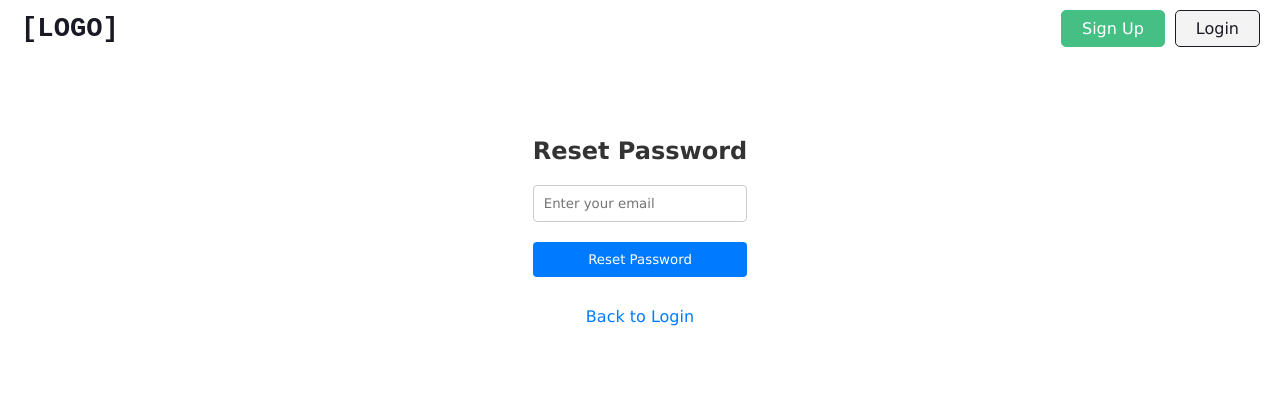
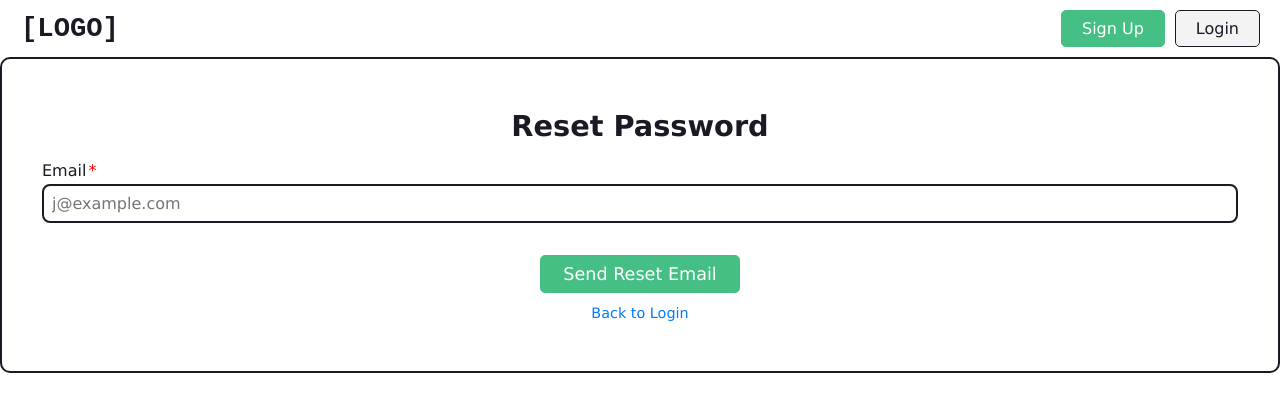
Before and after one commit to bbrockbrown/js-frontend, a React (Vite) app: page /forgot-password in a window 1280 px wide. Shown: the top 412 px of the page. Built offline with nearby package versions, Linux system fonts and the light colour scheme; no server answers.

Commit message:
ready for firebase

```diff
--- a/src/common/components/form/styles.js
+++ b/src/common/components/form/styles.js
@@ -23,12 +23,13 @@ export const StyledInput = styled.input`
   padding: 8px;
   border: solid 2px var(--text);
   border-radius: 8px;
-  width: 375px;
+  width: 100%;
+  box-sizing: border-box;
 `;
 
 export const PasswordContainer = styled.div`
   position: relative;
-  width: fit-content;
+  width: 100%;
 `;
 
 export const IconContainer = styled.div`
--- a/src/common/components/users/UsersList.jsx
+++ b/src/common/components/users/UsersList.jsx
@@ -1,6 +1,8 @@
 import { useEffect, useState } from 'react';
 
 import styled from 'styled-components';
+
+import { auth } from '@/firebase-config';
 
 const UsersContainer = styled.div`
   margin-top: 2rem;
@@ -55,7 +57,7 @@ export default function UsersList() {
   useEffect(() => {
     const fetchUsers = async () => {
       try {
-        const token = localStorage.getItem('authToken');
+        const token = await auth.currentUser?.getIdToken();
         const response = await fetch(
           `${import.meta.env.VITE_BACKEND_URL}/auth/users`,
           {
--- a/src/pages/account/RequestPasswordReset.jsx
+++ b/src/pages/account/RequestPasswordReset.jsx
@@ -4,75 +4,27 @@ import { Link } from 'react-router-dom';
 import styled from 'styled-components';
 
 import { useUser } from '@/common/contexts/UserContext';
-
-const Container = styled.div`
-  max-width: 400px;
-  margin: 40px auto;
-  padding: 20px;
-`;
-
-const Form = styled.form`
-  display: flex;
-  flex-direction: column;
-  gap: 20px;
-`;
-
-const Input = styled.input`
-  padding: 10px;
-  border: 1px solid #ccc;
-  border-radius: 4px;
-`;
-
-const Button = styled.button`
-  padding: 10px;
-  background-color: #007bff;
-  color: white;
-  border: none;
-  border-radius: 4px;
-  cursor: pointer;
-  transition: background-color 0.2s ease;
-
-  &:hover {
-    background-color: #0056b3;
-  }
-
-  &:disabled {
-    background-color: #ccc;
-    cursor: not-allowed;
-  }
-`;
-
-const ErrorMessage = styled.div`
-  color: red;
-  margin-top: 10px;
-  padding: 10px;
-  border-radius: 4px;
-  background-color: #ffe6e6;
-`;
+import { Form, FormTitle } from '@/common/components/form/Form';
+import { Input } from '@/common/components/form/Input';
+import SubmitButton from '@/common/components/form/SubmitButton';
+import { RedSpan } from '@/common/components/form/styles';
 
 const SuccessMessage = styled.div`
   color: #2e7d32;
-  margin-top: 10px;
   padding: 10px;
   border-radius: 4px;
   background-color: #edf7ed;
+  font-size: 0.9rem;
 `;
 
 const StyledLink = styled(Link)`
   color: #007bff;
   text-decoration: none;
-  text-align: center;
-  margin-top: 10px;
+  font-size: 0.9rem;
 
   &:hover {
     text-decoration: underline;
   }
-`;
-
-const Title = styled.h2`
-  text-align: center;
-  color: #333;
-  margin-bottom: 20px;
 `;
 
 export default function RequestPasswordReset() {
@@ -98,35 +50,33 @@ export default function RequestPasswordReset() {
   };
 
   return (
-    <Container>
-      <Title>Reset Password</Title>
+    <Form onSubmit={handleSubmit}>
+      <FormTitle>Reset Password</FormTitle>
       {!success ? (
-        <Form onSubmit={handleSubmit}>
-          <Input
-            type='email'
-            placeholder='Enter your email'
+        <>
+          {error && <RedSpan>{error}</RedSpan>}
+          <Input.Text
+            title='Email'
+            placeholder='j@example.com'
             value={email}
             onChange={(e) => setEmail(e.target.value)}
             required
-            autoComplete='email'
           />
-          <Button type='submit' disabled={isLoading}>
-            {isLoading ? 'Sending...' : 'Reset Password'}
-          </Button>
-          {error && <ErrorMessage>{error}</ErrorMessage>}
+          <SubmitButton onClick={() => {}} disabled={isLoading}>
+            {isLoading ? 'Sending...' : 'Send Reset Email'}
+          </SubmitButton>
           <StyledLink to='/login'>Back to Login</StyledLink>
-        </Form>
+        </>
       ) : (
-        <div>
+        <>
           <SuccessMessage>
             Password reset instructions have been sent to your email. Please
-            check your inbox and follow the instructions to reset your password.
-            If you don&apos;t receive the email within a few minutes, please
-            check your spam folder.
+            check your inbox and follow the instructions. If you don&apos;t see
+            it within a few minutes, check your spam folder.
           </SuccessMessage>
           <StyledLink to='/login'>Back to Login</StyledLink>
-        </div>
+        </>
       )}
-    </Container>
+    </Form>
   );
 }
--- a/src/pages/account/ResetPassword.jsx
+++ b/src/pages/account/ResetPassword.jsx
@@ -1,51 +1,20 @@
 import React, { useEffect, useState } from 'react';
 
+import { confirmPasswordReset } from 'firebase/auth';
 import { useNavigate } from 'react-router-dom';
 import styled from 'styled-components';
 
-import { useUser } from '@/common/contexts/UserContext';
-
-const Container = styled.div`
-  max-width: 400px;
-  margin: 40px auto;
-  padding: 20px;
-`;
-
-const Form = styled.form`
-  display: flex;
-  flex-direction: column;
-  gap: 20px;
-`;
-
-const Input = styled.input`
-  padding: 10px;
-  border: 1px solid #ccc;
-  border-radius: 4px;
-`;
-
-const Button = styled.button`
-  padding: 10px;
-  background-color: #007bff;
-  color: white;
-  border: none;
-  border-radius: 4px;
-  cursor: pointer;
-
-  &:disabled {
-    background-color: #ccc;
-  }
-`;
-
-const ErrorMessage = styled.div`
-  color: red;
-  margin-top: 10px;
-`;
+import { auth } from '@/firebase-config';
+import { Form, FormTitle } from '@/common/components/form/Form';
+import { Input } from '@/common/components/form/Input';
+import SubmitButton from '@/common/components/form/SubmitButton';
+import { RedSpan } from '@/common/components/form/styles';
 
 const PasswordStrength = styled.div`
   height: 5px;
-  margin-top: 5px;
-  background-color: ${({ strength }) => {
-    switch (strength) {
+  border-radius: 3px;
+  background-color: ${({ $strength }) => {
+    switch ($strength) {
       case 'weak':
         return '#ff4d4d';
       case 'medium':
@@ -56,8 +25,8 @@ const PasswordStrength = styled.div`
         return '#ccc';
     }
   }};
-  width: ${({ strength }) => {
-    switch (strength) {
+  width: ${({ $strength }) => {
+    switch ($strength) {
       case 'weak':
         return '33%';
       case 'medium':
@@ -74,104 +43,74 @@ const PasswordStrength = styled.div`
 const PasswordRequirements = styled.ul`
   font-size: 0.8rem;
   color: #666;
-  margin-top: 5px;
+  margin: 0;
   padding-left: 20px;
+  text-align: left;
 `;
 
-const PasswordContainer = styled.div`
-  display: flex;
-  flex-direction: column;
-`;
+const checkPasswordStrength = (password) => {
+  const score =
+    (password.length >= 8 ? 1 : 0) +
+    (/[A-Z]/.test(password) ? 1 : 0) +
+    (/[a-z]/.test(password) ? 1 : 0) +
+    (/\d/.test(password) ? 1 : 0) +
+    (/[!@#$%^&*(),.?":{}|<>]/.test(password) ? 1 : 0);
+
+  if (score >= 4) return 'strong';
+  if (score >= 2) return 'medium';
+  return 'weak';
+};
+
+const getUnmetRequirements = (password) => {
+  const requirements = [];
+  if (password.length < 8) requirements.push('At least 8 characters');
+  if (!/[A-Z]/.test(password)) requirements.push('One uppercase letter');
+  if (!/[a-z]/.test(password)) requirements.push('One lowercase letter');
+  if (!/\d/.test(password)) requirements.push('One number');
+  if (!/[!@#$%^&*(),.?":{}|<>]/.test(password))
+    requirements.push('One special character');
+  return requirements;
+};
 
 export default function ResetPassword() {
   const [password, setPassword] = useState('');
   const [confirmPassword, setConfirmPassword] = useState('');
+  const [oobCode, setOobCode] = useState(null);
   const [error, setError] = useState('');
   const [isLoading, setIsLoading] = useState(false);
-  const { updatePassword } = useUser();
   const navigate = useNavigate();
 
   useEffect(() => {
-    const hash = window.location.hash.substring(1);
+    // Firebase password reset links use query params: ?mode=resetPassword&oobCode=xxx
+    const params = new URLSearchParams(window.location.search);
+    const mode = params.get('mode');
+    const code = params.get('oobCode');
 
-    const hashParams = new URLSearchParams(hash);
-
-    const access_token = hashParams.get('access_token');
-    const type = hashParams.get('type');
-
-    console.log('Hash parameters:', {
-      hasAccessToken: !!access_token,
-      type,
-    });
-
-    if (!access_token) {
+    if (!code) {
       setError(
         'No reset token found. Please request a new password reset link.'
       );
-    } else if (type !== 'recovery') {
+    } else if (mode !== 'resetPassword') {
       setError(
-        'Invalid reset link type. Please request a new password reset link.'
+        'Invalid reset link. Please request a new password reset link.'
       );
+    } else {
+      setOobCode(code);
     }
   }, []);
-
-  const checkPasswordStrength = (password) => {
-    const hasUpperCase = /[A-Z]/.test(password);
-    const hasLowerCase = /[a-z]/.test(password);
-    const hasNumbers = /\d/.test(password);
-    const hasSpecialChar = /[!@#$%^&*(),.?":{}|<>]/.test(password);
-
-    const strength =
-      (hasUpperCase ? 1 : 0) +
-      (hasLowerCase ? 1 : 0) +
-      (hasNumbers ? 1 : 0) +
-      (hasSpecialChar ? 1 : 0) +
-      (password.length >= 8 ? 1 : 0);
-
-    if (strength >= 4) return 'strong';
-    if (strength >= 2) return 'medium';
-    return 'weak';
-  };
-
-  const validatePassword = (password) => {
-    const requirements = [];
-
-    if (password.length < 8) {
-      requirements.push('Password must be at least 8 characters long');
-    }
-    if (!/[A-Z]/.test(password)) {
-      requirements.push('Include at least one uppercase letter');
-    }
-    if (!/[a-z]/.test(password)) {
-      requirements.push('Include at least one lowercase letter');
-    }
-    if (!/\d/.test(password)) {
-      requirements.push('Include at least one number');
-    }
-    if (!/[!@#$%^&*(),.?":{}|<>]/.test(password)) {
-      requirements.push('Include at least one special character');
-    }
-
-    return requirements;
-  };
 
   const handleSubmit = async (e) => {
     e.preventDefault();
     setError('');
-    const hash = window.location.hash.substring(1);
-    const hashParams = new URLSearchParams(hash);
-    const access_token = hashParams.get('access_token');
 
-    if (!access_token) {
-      setError(
-        'Reset token not found. Please request a new password reset link.'
-      );
+    if (!oobCode) {
+      setError('Reset token not found. Please request a new password reset link.');
       return;
     }
 
-    const requirements = validatePassword(password);
-    if (requirements.length > 0) {
-      setError(requirements.join(', '));
+    const unmet = getUnmetRequirements(password);
+    if (unmet.length > 0) {
+      setError(unmet.join(', '));
       return;
     }
 
@@ -183,57 +122,60 @@ export default function ResetPassword() {
     setIsLoading(true);
 
     try {
-      console.log('Attempting password reset with token');
-      await updatePassword(password, access_token);
-
+      await confirmPasswordReset(auth, oobCode, password);
       navigate('/login', {
         state: {
           message:
-            'Password has been reset successfully. Please login with your new password.',
+            'Password reset successfully. Please log in with your new password.',
         },
         replace: true,
       });
     } catch (err) {
-      console.error('Password reset error:', err);
+      if (err.code === 'auth/expired-action-code') {
+        setError('Reset link has expired. Please request a new one.');
+      } else if (err.code === 'auth/invalid-action-code') {
+        setError('Reset link is invalid or already used. Please request a new one.');
+      } else {
         setError(err.message || 'Failed to reset password. Please try again.');
+      }
     } finally {
       setIsLoading(false);
     }
   };
 
+  const unmet = getUnmetRequirements(password);
+
   return (
-    <Container>
-      <h2>Set New Password</h2>
     <Form onSubmit={handleSubmit}>
-        <PasswordContainer>
-          <Input
-            type='password'
-            placeholder='New Password'
+      <FormTitle>Set New Password</FormTitle>
+      {error && <RedSpan>{error}</RedSpan>}
+      <Input.Password
+        title='New Password'
         value={password}
         onChange={(e) => setPassword(e.target.value)}
         required
       />
-          <PasswordStrength strength={checkPasswordStrength(password)} />
       {password && (
+        <>
+          <PasswordStrength $strength={checkPasswordStrength(password)} />
+          {unmet.length > 0 && (
             <PasswordRequirements>
-              {validatePassword(password).map((req, index) => (
-                <li key={index}>{req}</li>
+              {unmet.map((req) => (
+                <li key={req}>{req}</li>
               ))}
             </PasswordRequirements>
           )}
-        </PasswordContainer>
-        <Input
-          type='password'
-          placeholder='Confirm New Password'
+        </>
+      )}
+      <Input.Password
+        title='Confirm Password'
         value={confirmPassword}
         onChange={(e) => setConfirmPassword(e.target.value)}
         required
       />
-        <Button type='submit' disabled={isLoading}>
+      <SubmitButton onClick={() => {}} disabled={isLoading || !oobCode}>
         {isLoading ? 'Updating...' : 'Update Password'}
-        </Button>
-        {error && <ErrorMessage>{error}</ErrorMessage>}
+      </SubmitButton>
     </Form>
-    </Container>
   );
 }
--- a/src/pages/account/SignUp.jsx
+++ b/src/pages/account/SignUp.jsx
@@ -7,6 +7,7 @@ import { Form, FormTitle } from '@/common/components/form/Form';
 import { Input } from '@/common/components/form/Input';
 import SubmitButton from '@/common/components/form/SubmitButton';
 import { useUser } from '@/common/contexts/UserContext';
+import { RedSpan } from '@/common/components/form/styles';
 
 import { StyledPage } from './styles';
 
@@ -64,7 +65,7 @@ export default function SignUp() {
 
     try {
       const response = await fetch(
-        `${import.meta.env.REACT_APP_BACKEND_URL}/auth/signup`,
+        `${import.meta.env.VITE_BACKEND_URL}/auth/signup`,
         {
           method: 'POST',
           headers: {
@@ -85,9 +86,6 @@ export default function SignUp() {
       if (!response.ok) {
         throw new Error(data.error || 'Failed to create account');
       }
-      alert(
-        'Account created successfully! Please check your email to verify your account.'
-      );
       navigate('/login', {
         state: {
           message:
@@ -106,7 +104,7 @@ export default function SignUp() {
     <StyledPage>
       <Form onSubmit={handleSubmit}>
         <FormTitle>Create an account</FormTitle>
-        {error && <div className='text-red-500 mb-4'>{error}</div>}
+        {error && <RedSpan>{error}</RedSpan>}
         <Input.Text
           title='First name'
           placeholder='John'
--- a/vite.config.js
+++ b/vite.config.js
@@ -14,4 +14,9 @@ export default defineConfig({
       '@': path.resolve(__dirname, './src'),
     },
   },
+  test: {
+    globals: true,
+    environment: 'jsdom',
+    setupFiles: './src/test/setup.js',
+  },
 });
```
Also changed, not shown: package.json (+7 -1 lines), src/common/contexts/UserContext.jsx (+25 -50 lines), src/firebase-config.js (+2 -12 lines), src/pages/account/AuthCallback.jsx (+18 -29 lines), src/pages/account/styles.js (+0 -20 lines), src/utils/crypto.js (+3 -24 lines), 2 other files (tests, documents, lock files or other folders). Lines whose indentation alone changed are shown as unchanged.
